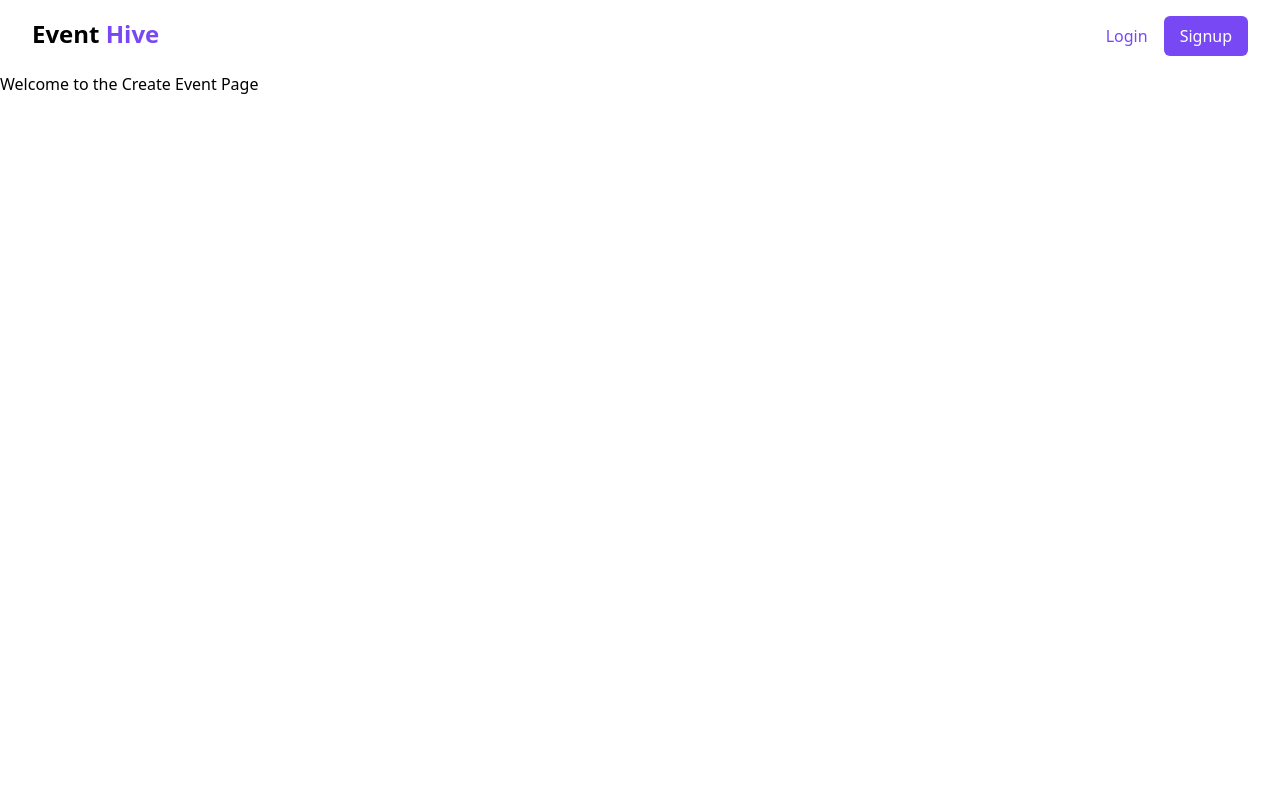
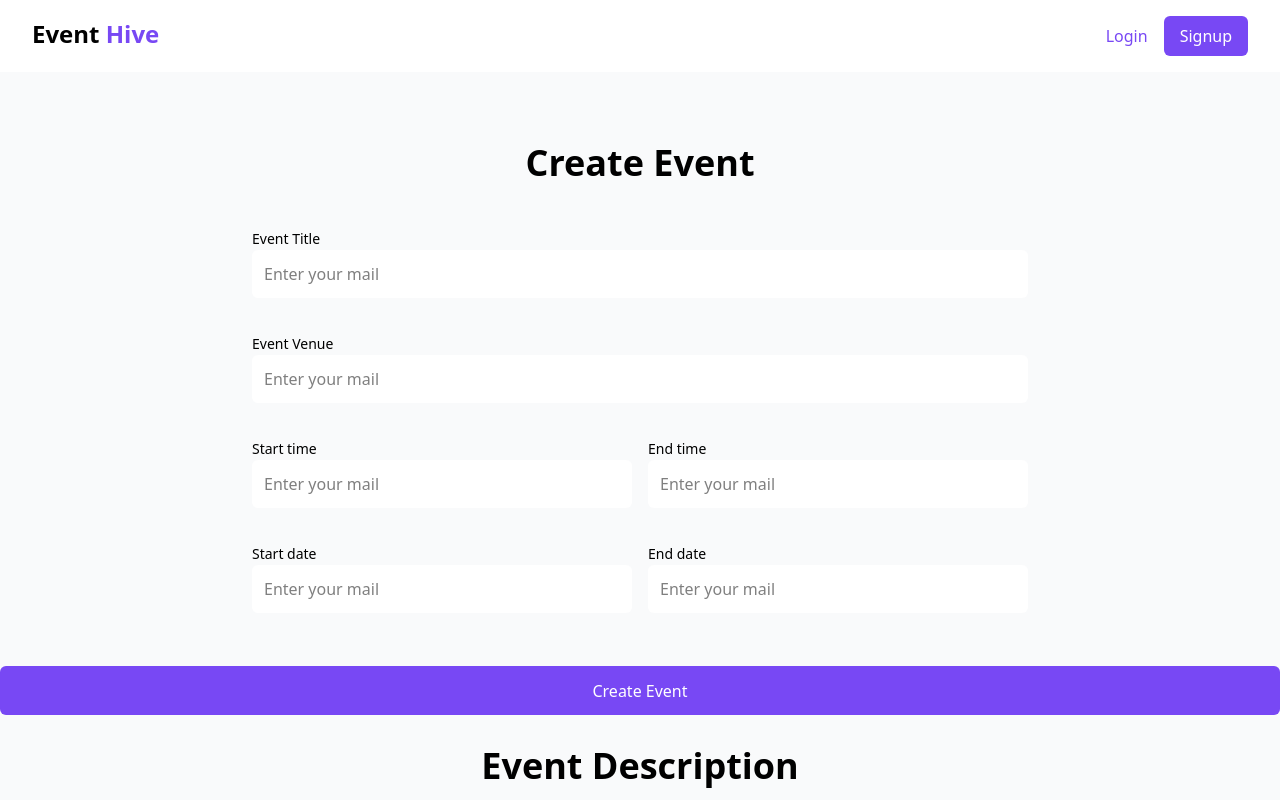
Before and after one commit to Real-Bambi/event-hive, a React (Vite) app: page /create-event in a window 1280 px wide. Shown: the top 800 px of the page. Built offline with nearby package versions, Linux system fonts and the light colour scheme.

Commit message:
createEvent and EventDetail done

```diff
--- a/src/components/EventDetail.jsx
+++ b/src/components/EventDetail.jsx
@@ -1,7 +1,22 @@
 export default function EventDetail() {
     return (
-        <div>
-            <h1>Event detail goes here</h1>
+        <div className="flex flex-col gap-[40px] bg-gray-50 min-h-[690px] w-[813px] mx-auto  ">
+            <h2 className="text-big-heading font-bold items-center flex flex-col pt-6">Event Description</h2>
+            <div>
+            <label className="text-sm mb-1" htmlFor="">Event Image</label>
+            < input className="min-h-[254px] bg-gray-200 rounded-lg w-full" type="" accept="" placeholder="" />
+            </div>
+
+            <div>
+            <label className="text-sm mb-1" htmlFor="">Event Description</label>
+            <textarea
+                id="description"
+                placeholder="Type here..."
+                class="w-full h-[173px] p-3 border border-gray-100 rounded-md placeholder:text-gray-400 resize-none bg-white "
+            ></textarea>
+            </div>
+
+
         </div>
     );
 }
--- a/src/pages/CreateEvent.jsx
+++ b/src/pages/CreateEvent.jsx
@@ -1,11 +1,61 @@
+import EventDetail from "../components/EventDetail";
 import Navbar from "../components/Navbar";
 
 export default function CreateEvent() {
     return (
         <>
             <Navbar />
-            <section>
-                <h1>Welcome to the Create Event Page</h1>
+            <section className="bg-gray-50  ">
+
+                <div className=" ">
+  <h1 className="text-big-heading font-bold text-center mb-4 pt-16">Create Event</h1>
+
+  <form className=" w-[816px] min-h-[460px] flex flex-col p-5 mx-auto gap-[33px] ">
+
+    <div>
+      <label className=" text-sm mb-2">Event Title</label>
+      <input type="text" placeholder="Enter your mail" className="w-full p-3 rounded-md  bg-white" />
+    </div>
+
+
+    <div>
+      <label className=" text-sm mb-2">Event Venue</label>
+      <input type="text" placeholder="Enter your mail" className="w-full p-3 rounded-md  bg-white" />
+    </div>
+
+
+    <div className="grid grid-cols-1 md:grid-cols-2 gap-4">
+      <div>
+        <label className=" text-sm mb-2">Start time</label>
+        <input type="text" placeholder="Enter your mail" className="w-full p-3 rounded-md  bg-white" />
+      </div>
+      <div>
+        <label className=" text-sm mb-2">End time</label>
+        <input type="text" placeholder="Enter your mail" className="w-full p-3 rounded-md  bg-white" />
+      </div>
+    </div>
+
+
+    <div className="grid grid-cols-1 md:grid-cols-2 gap-4">
+      <div>
+        <label className=" text-sm mb-2">Start date</label>
+        <input type="text" placeholder="Enter your mail" className="w-full p-3 rounded-md  bg-white" />
+      </div>
+      <div>
+        <label className=" text-sm mb-2">End date</label>
+        <input type="text" placeholder="Enter your mail" className="w-full p-3 rounded-md bg-white" />
+      </div>
+    </div>
+  </form>
+
+   <button className="bg-primary h-[49px] w-full rounded-md text-white" type="submit">Create Event</button>
+</div>
+
+
+
+
+
+                <EventDetail />
             </section>
         </>
     );
--- a/src/pages/ViewCollege.jsx
+++ b/src/pages/ViewCollege.jsx
@@ -5,7 +5,9 @@ import CollegeEvents from "../components/CollegeEvents";
 
 export default function ViewCollege() {
     return (
+
         <>
+
             <Navbar />
             <CollegeDetail />
             <CollegeEvents />
```
